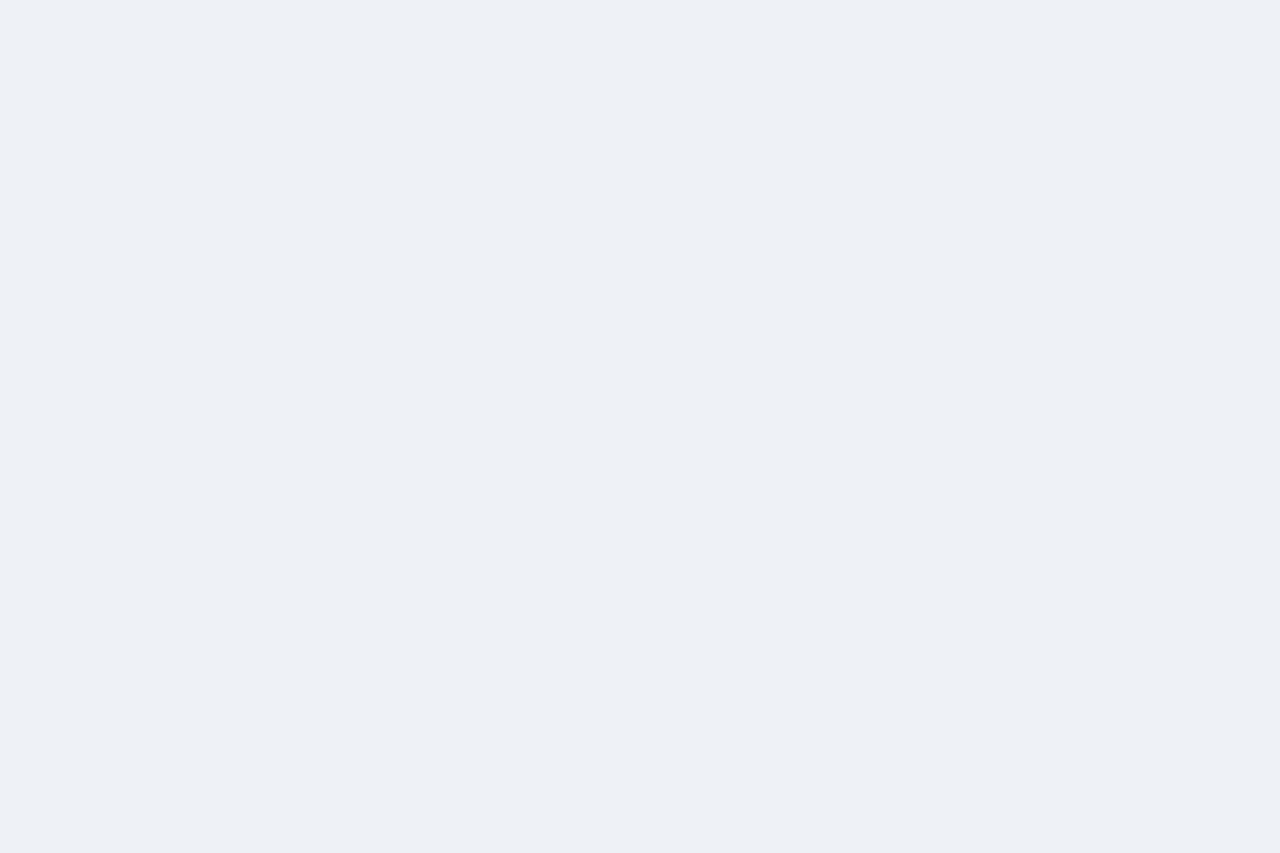
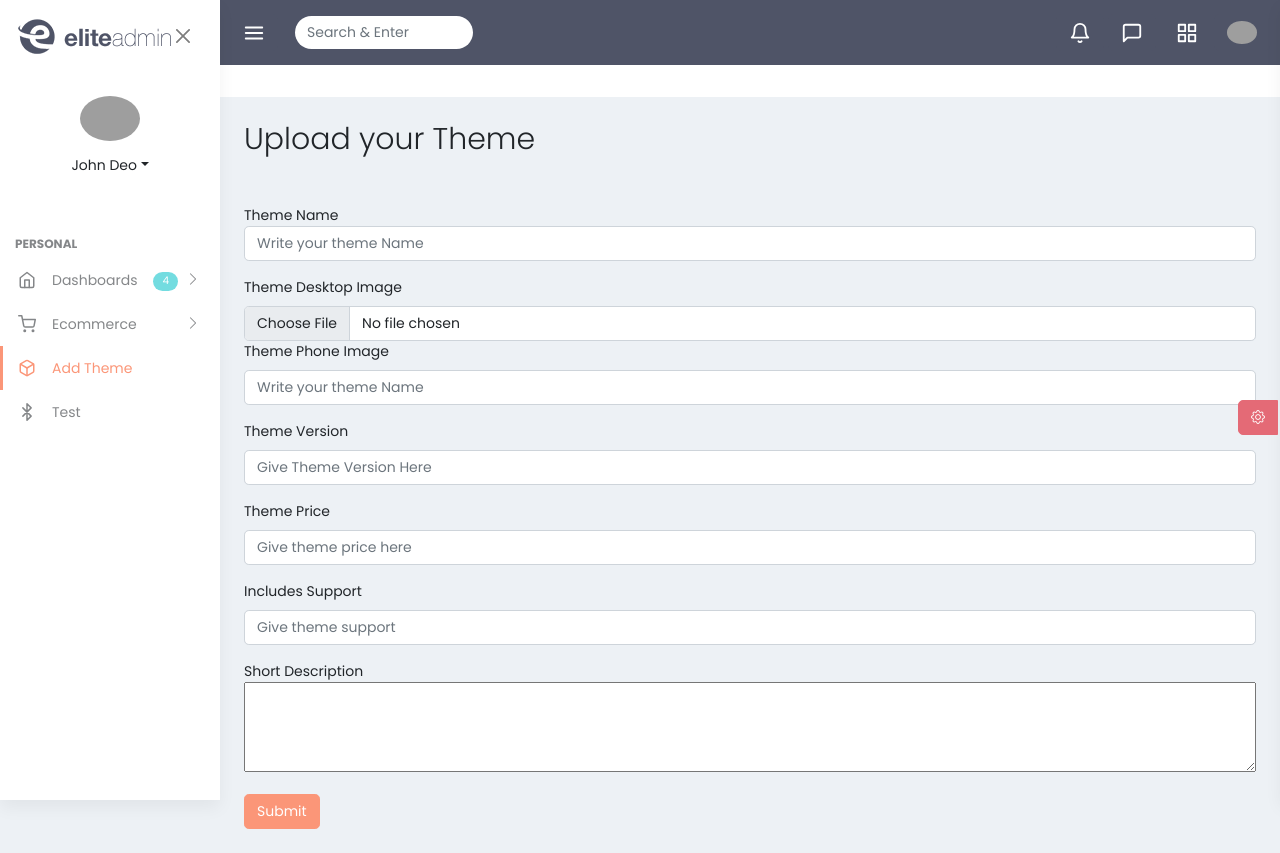
Before and after one commit to shahinexy/Admin-Dashboard, a React (Create React App) app: page /addTheme in a window 1280 px wide. Before the commit this address had no page. Before the commit the page ends 800 px from the top, so only its background shows below. Built offline with nearby package versions, Linux system fonts and the light colour scheme; grey boxes are pictures that could not be loaded; what axios-mock-adapter would draw is missing.

Commit message:
theme add form creating

```diff
--- a/package.json
+++ b/package.json
@@ -47,7 +47,7 @@
     "react-stepzilla": "^6.0.2",
     "react-table": "^7.7.0",
     "react-table-v6": "^6.8.6",
-    "react-tagsinput": "^3.19.0",
+    "react-tagsinput": "^3.20.3",
     "react-validation": "^3.0.7",
     "reactstrap": "^9.0.0",
     "redux": "^4.1.2",
--- a/src/layouts/sidebars/sidebardata/SidebarData.js
+++ b/src/layouts/sidebars/sidebardata/SidebarData.js
@@ -49,6 +49,11 @@ const SidebarData = [
     ],
   },
   {
+    title: 'Add Theme',
+    href: '/addTheme',
+    icon:  <Icon.Box />,
+  },
+  {
     title: 'Test',
     href: '/test',
     icon: <Icon.Bluetooth />,
--- a/src/routes/Router.js
+++ b/src/routes/Router.js
@@ -32,6 +32,8 @@ const ThemeRoutes = [
       { path: '/dashboards/minimal', name: 'Minimal', exact: true, element: <Minimal /> },
       { path: '/dashboards/shop', name: 'Shop', exact: true, element: <Shop /> },
       { path: '/test', name: 'Test', exact: true, element: <Test /> },
+      { path: '/addTheme', name: 'addTheme', exact: true, element: <AddProduct /> },
+
       // { path: '/dashboards/analytical', name: 'Analytical', exact: true, element: <Analytical /> },
       // { path: '/dashboards/demographical', name: 'Demographical', exact: true, element: <Demographical /> },
       // { path: '/dashboards/modern', name: 'Modern', exact: true, element: <Modern /> },
@@ -94,12 +96,12 @@ const ThemeRoutes = [
         exact: true,
         element: <BasicTable />,
       },
-      {
-        path: '/add-theme/add',
-        name: 'add-theme',
-        exact: true,
-        element: <AddProduct />,
-      },
+      // {
+      //   path: '/add-theme/add',
+      //   name: 'add-theme',
+      //   exact: true,
+      //   element: <AddProduct />,
+      // },
       // {
       //   path: '/tables/data-table',
       //   name: 'data-table',
--- a/src/views/ui/AddProduct.js
+++ b/src/views/ui/AddProduct.js
@@ -1,28 +1,41 @@
 /* eslint-disable react/button-has-type */
 /* eslint-disable react/no-array-index-key */
 /* eslint-disable jsx-a11y/label-has-associated-control */
-import React, { useState } from 'react';
+import React, { useRef, useState } from 'react';
 import { Button, Input, Label } from 'reactstrap';
 import ReactQuill from 'react-quill';
 import 'react-quill/dist/quill.snow.css';
 import { Controller, useForm, } from 'react-hook-form';
+import axios from 'axios';
 
 const AddProduct = () => {
-    // const [value, setValue] = useState('');
-    // const [description, setDescription] = useState("");
-    // const [numberOfFields, setNumberOfFields] = useState([{}]);
-    // const [support, setSupport] = useState({});
 
-    const { register, handleSubmit, watch, control, formState: { errors } } = useForm();
-    const onSubmit = data => console.log(data);
+    const { register, handleSubmit, watch, control, setValue, formState: { errors } } = useForm();
+    const onSubmit = data => {
+        console.log(data.featuredDesktopImage.name)
+        // console.log(data.featuredDesktopImage)
+        const desktopImg = { image: data.featuredDesktopImage.name };
+        // console.log(desktopImg)
+        axios.post(`https://api.imgbb.com/1/upload?key=4cfa07d6576a9464f924700ef4bab850}`, desktopImg , {
+            headers: {
+                "content-type": "multipart/form-data",
+              },
+        })
+        .then(res => console.log(res))
+    };
+    const featuredDesktopImage = useRef(null);
+
+    const handleFileChange = (event) => {
+        const file = event.target.files[0];
+        setValue('featuredDesktopImage', event.target.files[0]);
+        console.log('Selected file:', file);
+    };
 
     return (
         <div className=''>
             <h2 className="text-3xl font-bold mb-5">Upload your Theme</h2>
             <div className="border-2 border-gray-400 rounded-xl p-7">
                 <form onSubmit={handleSubmit(onSubmit)}>
-
-
                     <Controller
                         name="name"
                         control={control}
@@ -39,25 +52,16 @@ const AddProduct = () => {
                         </div>}
                     />
 
-                    <Controller
-                        name="featuredDesktopImage"
-                        control={control}
-                        rules={{ required: true }}
-                        render={({ field }) => <div className="mb-3">
-                            <Label for="themeName">
+                    <Label for="themeName">
                                 Theme Desktop Image
                             </Label>
                             <Input
-                                {...field}
-                                type="file"
+
+                                ref={featuredDesktopImage}
+                                type="file"    onChange={handleFileChange}
                             />
-                        </div>}
-                    />
-
-
-
                     <Controller
-                        name="featuredPhoneImage"
+                        name="featuredPhoneImage "
                         control={control}
                         rules={{ required: true }}
                         render={({ field }) => <div className="mb-3">
@@ -66,8 +70,9 @@ const AddProduct = () => {
                             </Label>
                             <Input
                                 {...field}
+
                                 placeholder="Write your theme Name"
-                                type="file"
+                                type="text"
                             />
                         </div>}
                     />
@@ -121,60 +126,6 @@ const AddProduct = () => {
                         </div>}
                     />
 
-
-                    <div className='mb-3'>
-
-
-                        {/* {numberOfFields.map((_, index) => (
-                                <div className="mb-3">
-                        <Label for=`support${index}`>
-                            Support {index}
-                        </Label>
-                        <Input
-                            id=`support${index}`
-                             key = { index }
-                                    type = "text"
-                                    placeholder = "Type support detail"
-                                    className = "input input-bordered w-full max-w-xs my-1"
-                                    onChange = {(e) => handleSupportChange(e, index)}
-                        />
-                    </div>
-                            ))} */}
-
-                        {/* <button
-                            className="btn btn-sm btn-outline"
-                        // onClick={handleSupportIncrement}
-                        >
-                            Add new input field
-                        </button> */}
-                    </div>
-
-
-                    {/*
-                    <div className='mb-3'>
-
-                        <label className="form-control w-full">
-                            <div className="label">
-                                <span className="label-text text-lg font-medium">Support</span>
-                            </div>
-                            {numberOfFields.map((_, index) => (
-                                <input
-                                    key={index}
-                                    type="text"
-                                    placeholder="Type support detail"
-                                    className="input input-bordered w-full max-w-xs my-1"
-                                // onChange={(e) => handleSupportChange(e, index)}
-                                />
-                            ))}
-                        </label>
-                        <button
-                            className="btn btn-sm btn-outline"
-                        // onClick={handleSupportIncrement}
-                        >
-                            Add new input field
-                        </button>
-                    </div> */}
-
                     <div>Short Description</div>
                     <Controller
                         name="description"
@@ -184,7 +135,6 @@ const AddProduct = () => {
 
                         </textarea>}
                     />
-
 
                     <div className="mt-3">
                         <Button color="primary">Submit</Button>
```
Also changed, not shown: 1 other file (tests, documents, lock files or other folders).
